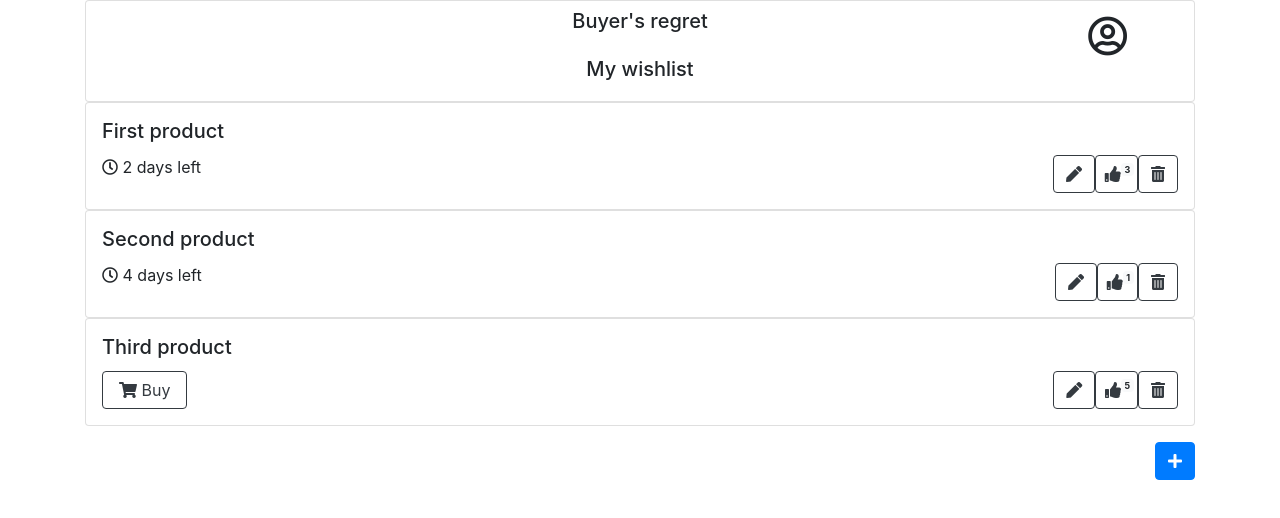
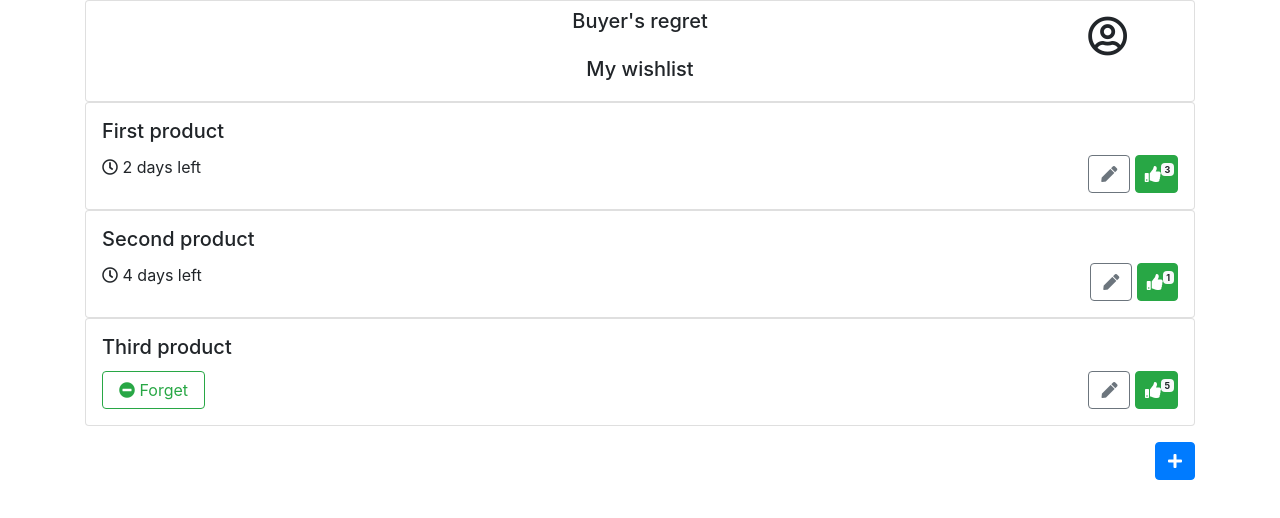
Before and after one commit to agiledev3/buyers-remorse-app, a React (Create React App) app: page / in a window 1280 px wide. Shown: the top 518 px of the page. Built offline with nearby package versions, Linux system fonts and the light colour scheme.

Commit message:
[Feat] Remove buy button and change other button styles (#3)
* Rename buy into forget and change btn styles

* eliminated warnings ('==' -> '===')

Co-authored-by: Matthew Maggiolini <Magg01@gmail.com>

```diff
--- a/src/Components/Home/ListItem.js
+++ b/src/Components/Home/ListItem.js
@@ -16,16 +16,15 @@ function ListItem(props) {
              <Row>
                 <Col>
                     {daysLeft === 0 ?
-                        <Button variant="outline-dark" className="px-3"><i className="fas fa-shopping-cart"></i> Buy</Button>:
+                        <Button variant="btn btn-outline-success" className="px-3"><i className="fas fa-minus-circle"></i> Forget</Button>:
                         <span><i className="far fa-clock"></i> {daysLeft} days left</span>}
                 </Col>
                 <Col className="text-right">
-                    <Button variant="outline-dark" onClick={handleEditClick}><i className="fas fa-pen" ></i></Button>
-                    <Button variant="outline-dark" style={{paddingLeft:'0.55em', paddingRight:'0.2em'}}>
+                    <Button variant="outline-secondary" onClick={handleEditClick}><i className="fas fa-pen" ></i></Button>
+                    <Button variant="success" style={{paddingLeft:'0.55em', paddingRight:'0.2em', marginLeft:'0.3em'}}>
                         <i className="fas fa-thumbs-up"></i>
                         <sup><Badge variant="light">{likeCount}</Badge></sup>
                     </Button>
-                    <Button variant="outline-dark"><i className="fas fa-trash-alt" ></i></Button>
                 </Col>
             </Row>
         </Card>
```
